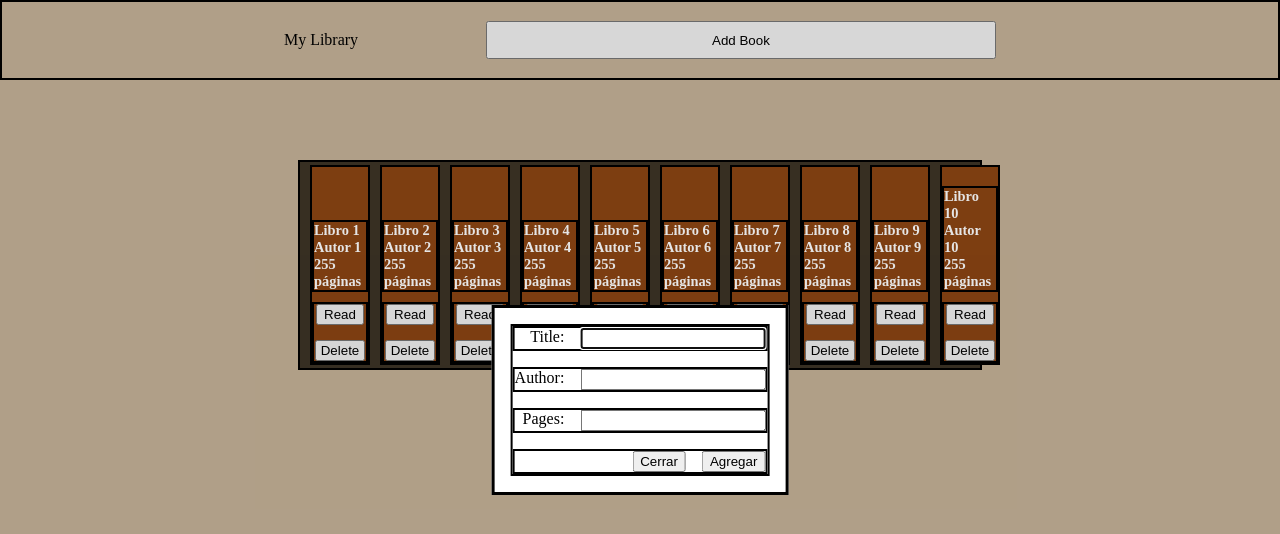
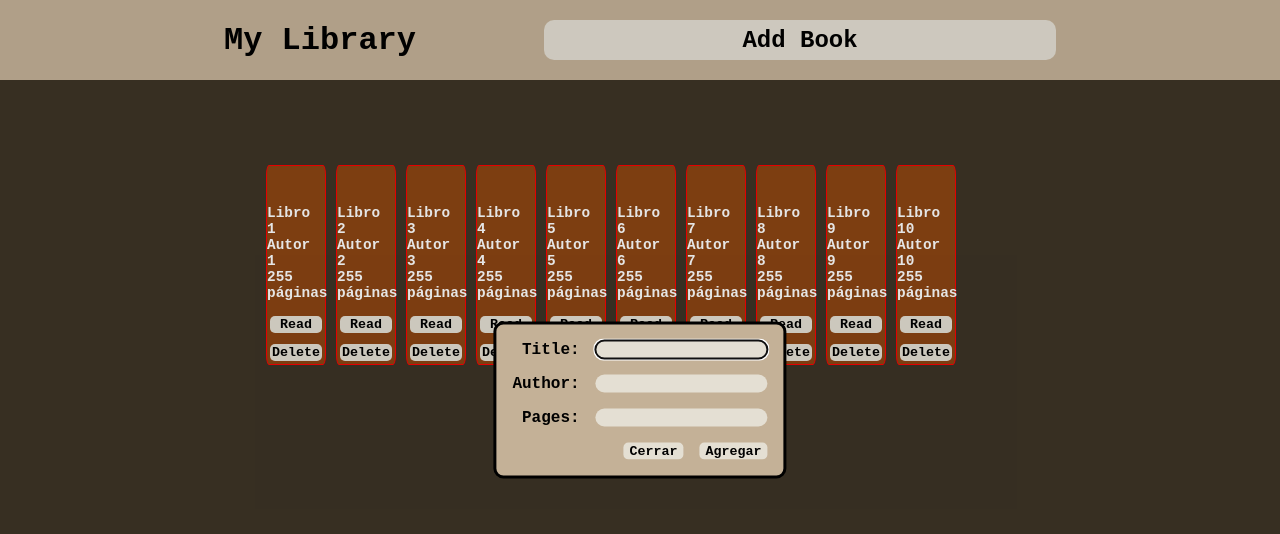
Before and after one commit to Setnegrusni/library-project, a plain HTML site: page index.html in a window 1280 px wide. Both pictures are taken after a click on the button "Add Book". Drawn offline with Linux system fonts and the light colour scheme.

Commit message:
Added final styles

```diff
--- a/styles.css
+++ b/styles.css
@@ -1,6 +1,7 @@
 * {
     margin: 0;
     box-sizing: border-box;
+    font-family: 'Courier New', Courier, monospace;
 }
 
 html,
@@ -11,12 +12,12 @@ body {
     flex: 1;
     align-items: center;
     gap: 10%;
-    background-color: #C4B197;
+    background-color: #3D3426;
 }
 
 /*Para ver los bordes de los divs*/
 div {
-    border: 2px solid black;
+    /*border: 2px solid black;*/
 }
 
 .header {
@@ -26,6 +27,24 @@ div {
     gap: 10%;
     height: 10%;
     width: 100vw;
+    background-color: #C4B197;
+}
+
+.header > p {
+    font-size: 2rem;
+    font-weight: bold;
+}
+
+.header > button {
+    border-radius: 10px;
+    border-style: none;
+    font-weight: bold;
+    font-size: 1.5rem;
+    background-color: #E4DFD3;
+}
+
+.header > button:hover {
+    background-color: #9D8E62;
 }
 
 #formBook {
@@ -39,12 +58,28 @@ dialog {
     left: 50%;
     transform: translate(-50%, -50%);
     margin: 0;
+    background-color: #C4B197;
+    border-radius: 10px;
 }
 
 .book-form {
     display: flex;
     flex-direction: column;
     gap: 16px;
+}
+
+.book-title,
+.book-author,
+.book-pages > label {
+    font-weight: bold;
+}
+
+#bookTitle,
+#bookAuthor,
+#bookPages {
+    background-color: #E4DFD3;
+    border-radius: 10px;
+    border-style: none;
 }
 
 .book-title,
@@ -56,10 +91,23 @@ dialog {
     gap: 16px;
 }
 
+.book-opt > button,
+.modal-footer > button {
+    border-radius: 5px;
+    border-style: none;
+    font-weight: bold;
+    background-color: #E4DFD3;
+}
+
+.book-opt > button:hover,
+.modal-footer > button:hover {
+    background-color: #9D8E62;
+}
+
 .main-container {
     display: grid;
     grid-template-columns: repeat(auto-fit, minmax(50px, 50px));
-    min-width: 50%;
+    min-width: 60%;
     min-height: 210px;
     align-items: center;
     gap: 20px;
@@ -75,8 +123,10 @@ dialog {
     display: flex;
     flex-direction: column;
     justify-content: flex-end;
-    gap: 10px;
+    gap: 15px;
     background-color: saddlebrown;
+    border-radius: 5%;
+    border: 1px solid red;
 }
 
 .book-info{
@@ -95,18 +145,19 @@ dialog {
 .book-opt {
     display: flex;
     flex-direction: column;
-    gap: 10px;
+    gap: 5px;
     align-items: center;
 }
 
 #deleteBook, #readBook {
-    max-width: 95%;
+    min-width: 90%;
+    max-width: 90%;
     display: flex;
     justify-content: center;
 }
 
 #deleteBook {
-    margin-top: 5%;
+    margin: 5% 0;
 }
 
 #readBook {
```
